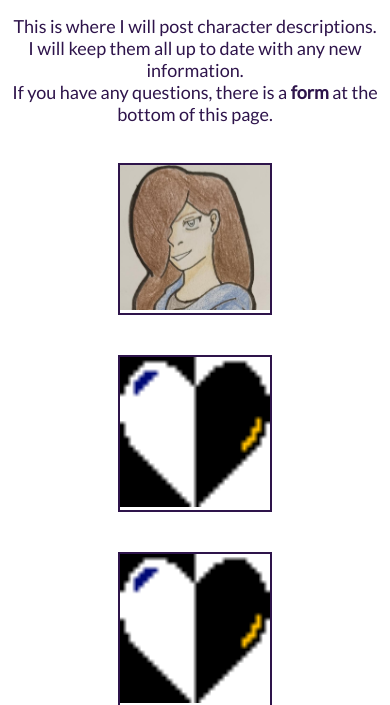
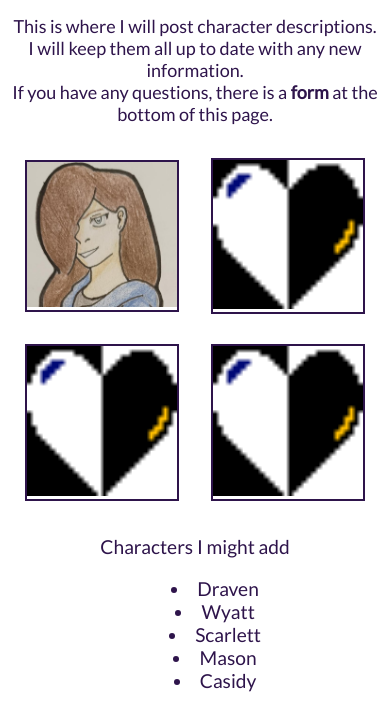
Before and after one commit to AWeirdChild16/Character-list-website, a plain HTML site: page index.html in a window 390 px wide. Shown: the part 428-1133 px from the top of the page. Drawn offline with Linux system fonts and the light colour scheme.

Commit message:
phone fix?

```diff
--- a/style.css
+++ b/style.css
@@ -92,7 +92,7 @@ tr {
 /*stuff that doesn't change*/
 .nav_button {
     border: 2px solid;
-    margin: 20px;
+    margin: 15px;
     width: 150px;
     height: 150px;
     vertical-align: middle;
@@ -105,6 +105,7 @@ tr {
     justify-content: space-evenly;
     align-items: center;
     flex-wrap: wrap;
+    max-width: 100%;
 }
 
 .nav_button {
```
